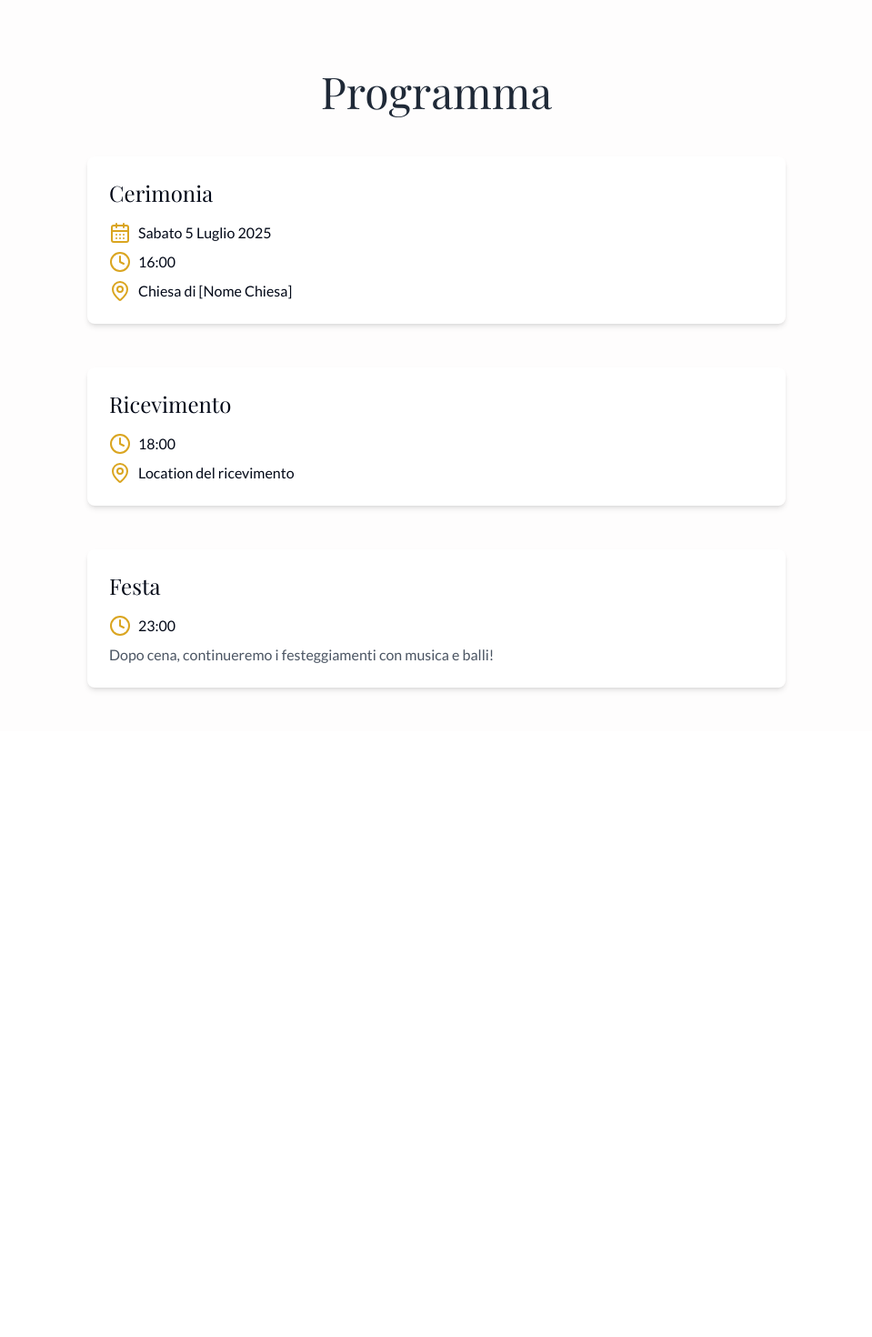
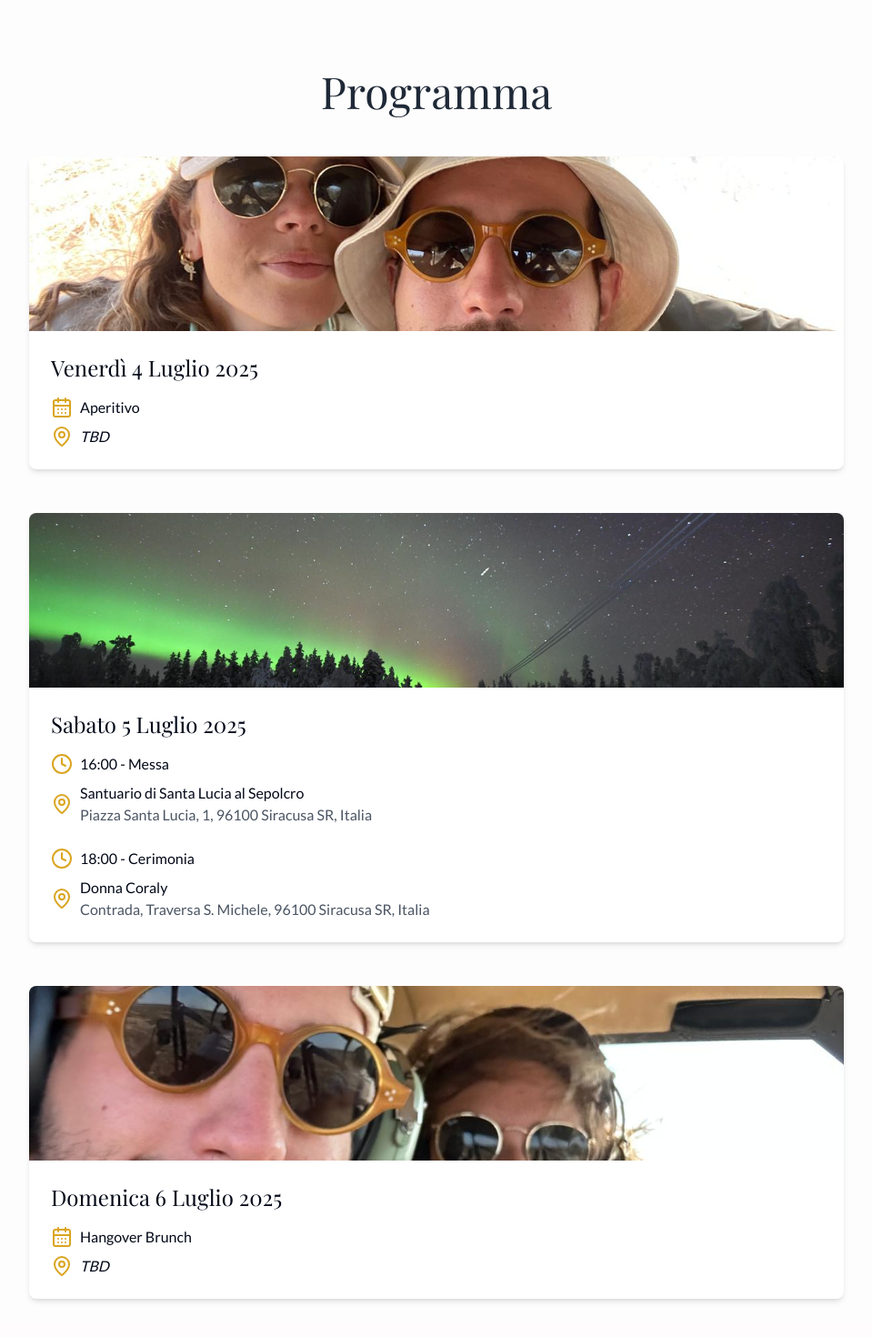
Before and after one commit to edoemarghe/wedding-journey-planner, a React (Vite) app: page /program in a window 1280 px wide. Shown: the part 68-1538 px from the top of the page at 91% size, without its empty margins (160-1119 px from the left). Before the commit the page ends 872 px from the top, so only its background shows below. Built offline with nearby package versions, Linux system fonts and the light colour scheme.

Commit message:
Update program schedule with photos
Divided the wedding program into three days: Friday, Saturday, and Sunday. Added associated photos for each event, including details for the ceremonies and locations.
[skip gpt_engineer]

```diff
--- a/src/pages/Program.tsx
+++ b/src/pages/Program.tsx
@@ -6,49 +6,92 @@ const Program = () => {
       <div className="page-container">
         <h1 className="section-title">Programma</h1>
 
-        <div className="max-w-3xl mx-auto space-y-12">
-          <div className="bg-white p-6 rounded-lg shadow-md">
-            <h2 className="text-2xl font-display mb-4">Cerimonia</h2>
+        <div className="max-w-4xl mx-auto space-y-12">
+          {/* Friday */}
+          <div className="bg-white rounded-lg shadow-md overflow-hidden">
+            <div
+              className="h-48 bg-cover bg-center"
+              style={{
+                backgroundImage: "url('/lovable-uploads/64d3dca6-fc2b-4fcb-a25a-f39e45b53df5.png')"
+              }}
+            />
+            <div className="p-6">
+              <h2 className="text-2xl font-display mb-4">Venerdì 4 Luglio 2025</h2>
               <div className="space-y-2">
                 <div className="flex items-center gap-2">
                   <CalendarDays className="text-wedding-gold" />
-                <span>Sabato 5 Luglio 2025</span>
-              </div>
-              <div className="flex items-center gap-2">
-                <Clock className="text-wedding-gold" />
-                <span>16:00</span>
+                  <span>Aperitivo</span>
                 </div>
                 <div className="flex items-center gap-2">
                   <MapPin className="text-wedding-gold" />
-                <span>Chiesa di [Nome Chiesa]</span>
+                  <span className="italic">TBD</span>
+                </div>
               </div>
             </div>
           </div>
 
-          <div className="bg-white p-6 rounded-lg shadow-md">
-            <h2 className="text-2xl font-display mb-4">Ricevimento</h2>
+          {/* Saturday */}
+          <div className="bg-white rounded-lg shadow-md overflow-hidden">
+            <div
+              className="h-48 bg-cover bg-center"
+              style={{
+                backgroundImage: "url('/lovable-uploads/a7be54d1-fb14-4b22-8f9c-da22a7c42199.png')"
+              }}
+            />
+            <div className="p-6">
+              <h2 className="text-2xl font-display mb-4">Sabato 5 Luglio 2025</h2>
+              <div className="space-y-6">
                 <div className="space-y-2">
                   <div className="flex items-center gap-2">
                     <Clock className="text-wedding-gold" />
-                <span>18:00</span>
+                    <span>16:00 - Messa</span>
                   </div>
                   <div className="flex items-center gap-2">
                     <MapPin className="text-wedding-gold" />
-                <span>Location del ricevimento</span>
+                    <div className="flex flex-col">
+                      <span>Santuario di Santa Lucia al Sepolcro</span>
+                      <span className="text-gray-600">Piazza Santa Lucia, 1, 96100 Siracusa SR, Italia</span>
                     </div>
                   </div>
                 </div>
 
-          <div className="bg-white p-6 rounded-lg shadow-md">
-            <h2 className="text-2xl font-display mb-4">Festa</h2>
                 <div className="space-y-2">
                   <div className="flex items-center gap-2">
                     <Clock className="text-wedding-gold" />
-                <span>23:00</span>
+                    <span>18:00 - Cerimonia</span>
                   </div>
-              <p className="text-gray-600 mt-2">
-                Dopo cena, continueremo i festeggiamenti con musica e balli!
-              </p>
+                  <div className="flex items-center gap-2">
+                    <MapPin className="text-wedding-gold" />
+                    <div className="flex flex-col">
+                      <span>Donna Coraly</span>
+                      <span className="text-gray-600">Contrada, Traversa S. Michele, 96100 Siracusa SR, Italia</span>
+                    </div>
+                  </div>
+                </div>
+              </div>
+            </div>
+          </div>
+
+          {/* Sunday */}
+          <div className="bg-white rounded-lg shadow-md overflow-hidden">
+            <div
+              className="h-48 bg-cover bg-center"
+              style={{
+                backgroundImage: "url('/lovable-uploads/97df5096-0ab3-464e-be21-a3f2965b7511.png')"
+              }}
+            />
+            <div className="p-6">
+              <h2 className="text-2xl font-display mb-4">Domenica 6 Luglio 2025</h2>
+              <div className="space-y-2">
+                <div className="flex items-center gap-2">
+                  <CalendarDays className="text-wedding-gold" />
+                  <span>Hangover Brunch</span>
+                </div>
+                <div className="flex items-center gap-2">
+                  <MapPin className="text-wedding-gold" />
+                  <span className="italic">TBD</span>
+                </div>
+              </div>
             </div>
           </div>
         </div>
```
Lines whose indentation alone changed are shown as unchanged.
